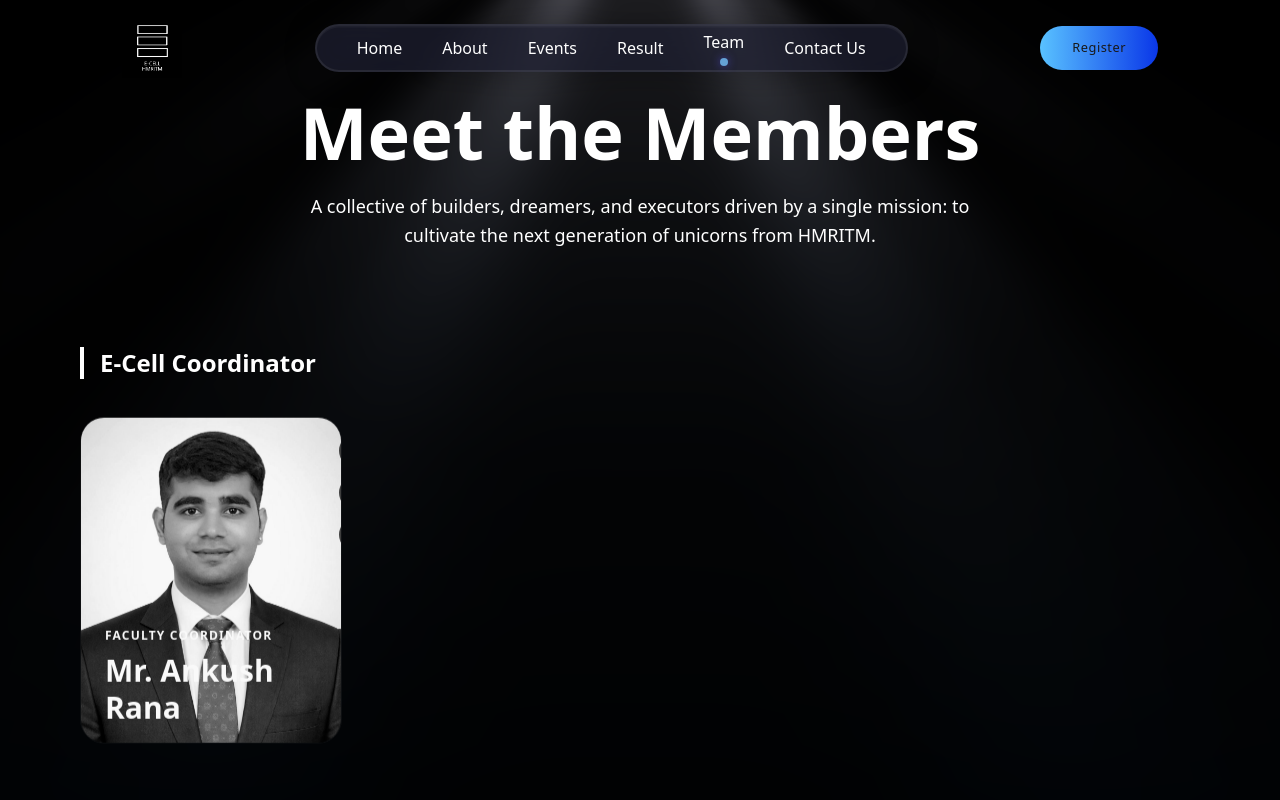
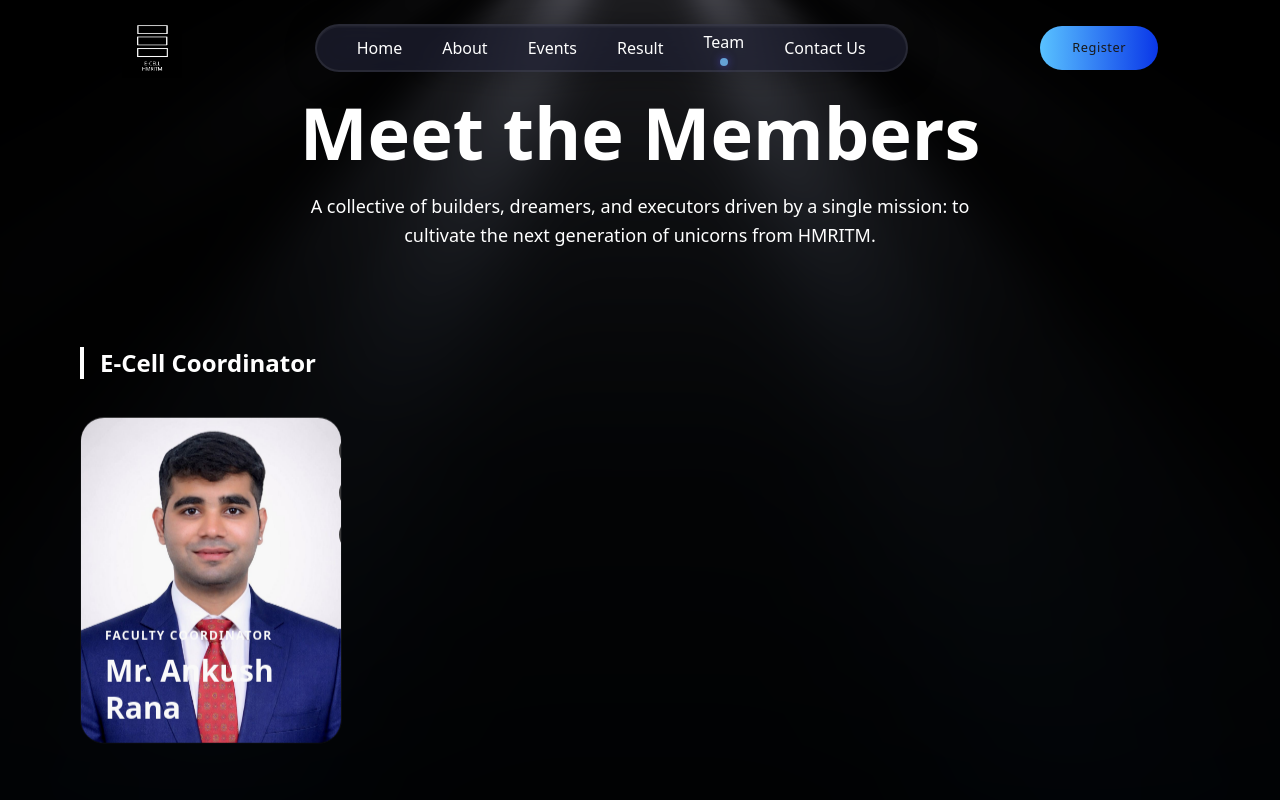
Before and after one commit to Satyamgupta31/ecell, a React (Vite) app: page /team in a window 1280 px wide. Shown: the top 800 px of the page. Built offline with nearby package versions, Linux system fonts and the light colour scheme.

Commit message:
change the black and white hover

```diff
--- a/src/components/sections/team.jsx
+++ b/src/components/sections/team.jsx
@@ -51,7 +51,7 @@ export function Team() {
                     className="w-full h-full object-cover"
                   />
                 </motion.div>
-                <div className="absolute inset-0 bg-gradient-to-t from-black/30 to-transparent opacity-0 group-hover:opacity-100 transition-opacity duration-300" />
+                <div className="absolute inset-0 bg-linear-to-t from-black/30 to-transparent opacity-0 group-hover:opacity-100 transition-opacity duration-300" />
               </div>
 
               <div className="p-6 text-center">
--- a/src/pages/Team/Team.jsx
+++ b/src/pages/Team/Team.jsx
@@ -207,7 +207,7 @@ const Team = () => {
                         decoding="async"
                         fetchPriority={priority ? 'high' : 'low'}
                         sizes="(max-width: 640px) 100vw, (max-width: 1024px) 50vw, 25vw"
-                        className={`w-full h-full object-cover object-center grayscale group-hover:grayscale-0 scale-100 group-hover:scale-110 transition-all duration-700 ease-out ${isClicked ? 'grayscale-0' : ''}`}
+                        className="w-full h-full object-cover object-center scale-100 group-hover:scale-110 transition-all duration-700 ease-out"
                     />
 
                     {/* Social Overlay */}
```
